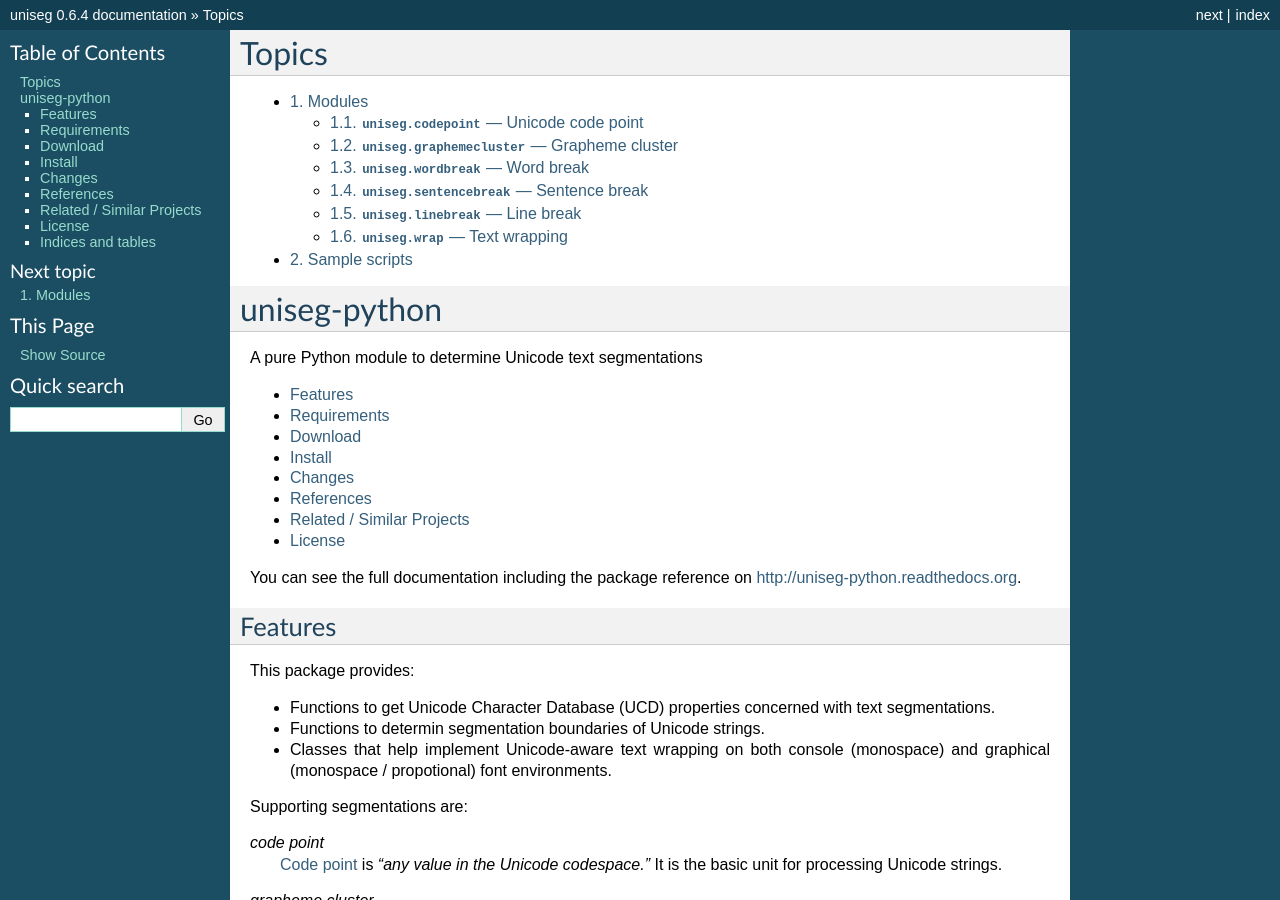
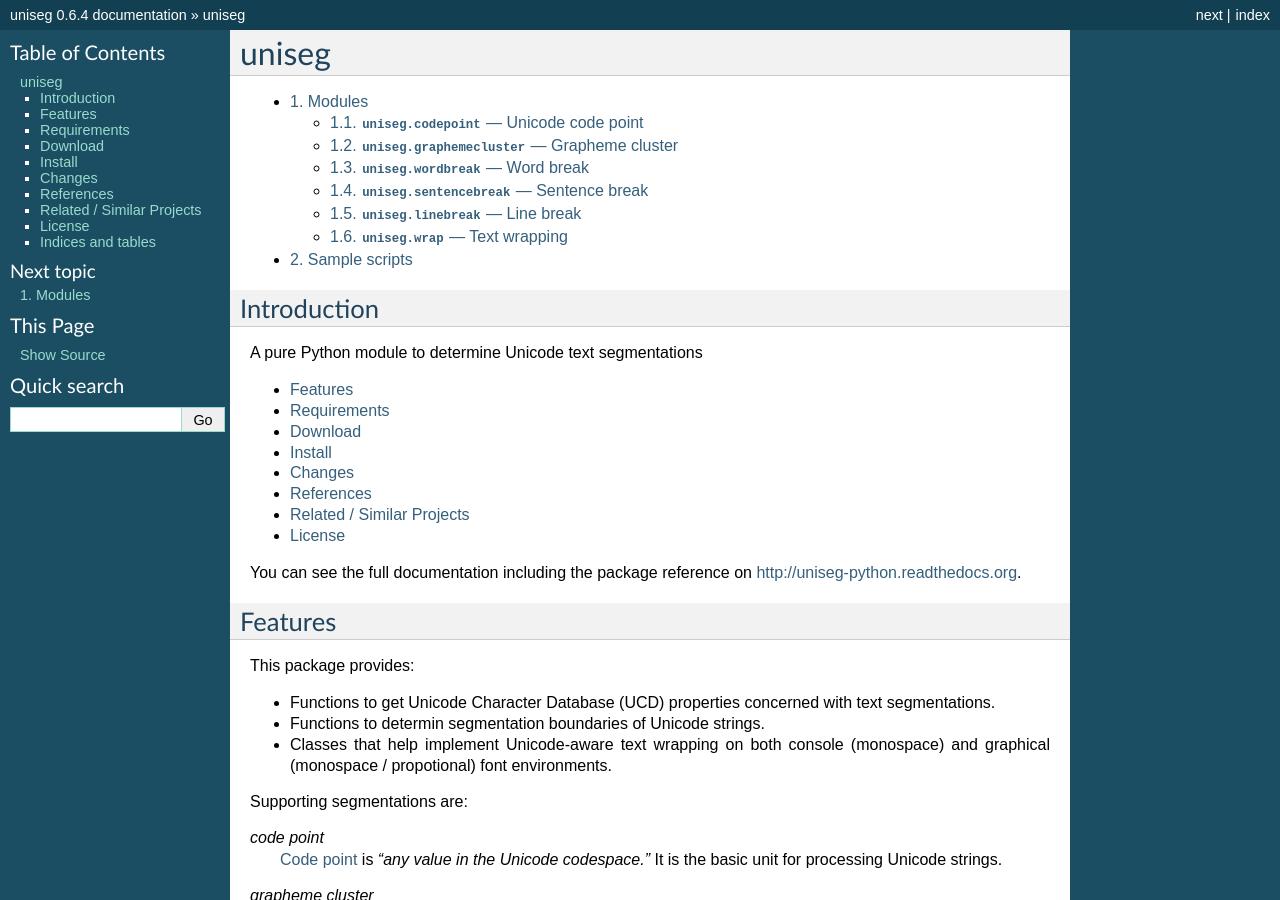
Before and after one commit to squareweave/uniseg-python, a Sphinx documentation site: the page built from docs/index.rst, in a window 1280 px wide and 900 px high. Built offline with Sphinx 7.4.7, drawn with Linux system fonts in a browser that asks for light colours.

Commit message:
Improve documents

```diff
--- a/README.txt
+++ b/README.txt
@@ -1,6 +1,5 @@
-=============
-uniseg-python
-=============
+Introduction
+============
 
 A pure Python module to determine Unicode text segmentations
 
--- a/docs/index.rst
+++ b/docs/index.rst
@@ -1,5 +1,5 @@
 ======
-Topics
+uniseg
 ======
 
 .. toctree::
```
